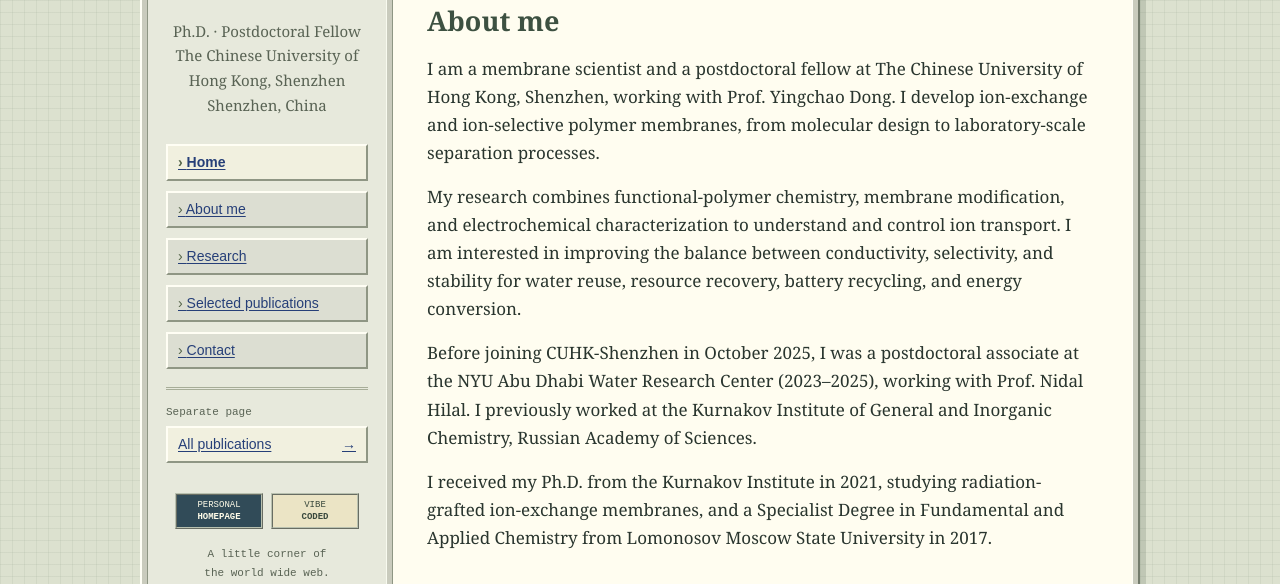
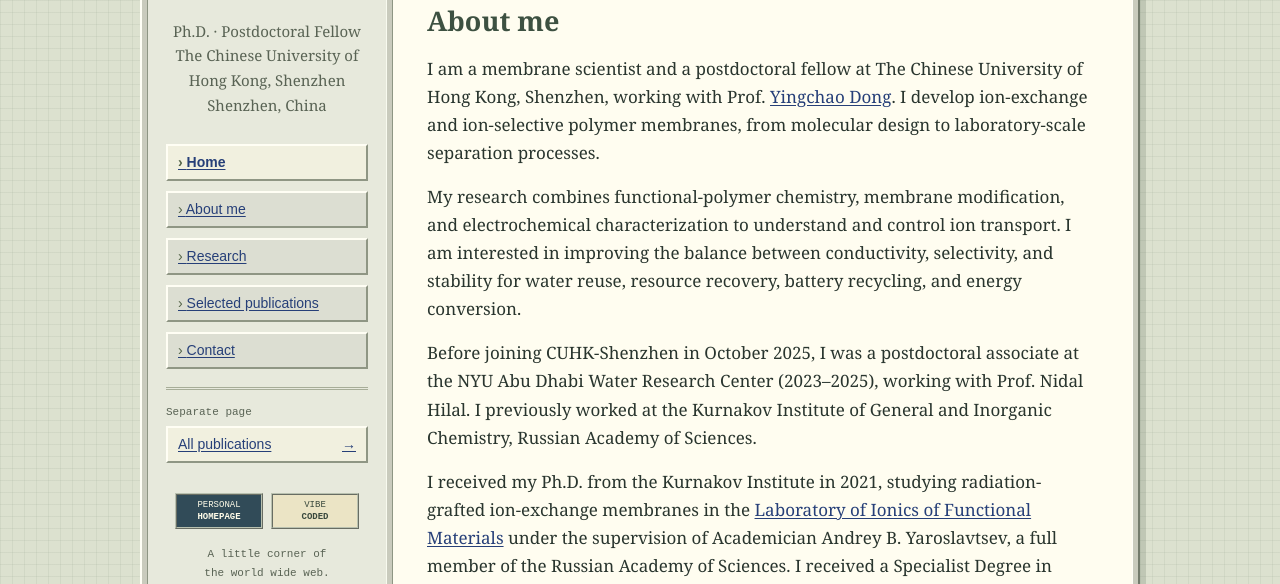
Before and after one commit to d-golubenko/d-golubenko.github.io, a plain HTML site: page index.html in a window 1280 px wide. Shown: the part 216-800 px from the top of the page. Drawn offline with Linux system fonts and the light colour scheme.

Commit message:
Add doctoral supervisor, laboratory and current supervisor links

```diff
--- a/index.html
+++ b/index.html
@@ -33,10 +33,10 @@
       <section id="about" aria-labelledby="about-title">
         <p class="eyebrow">01 / Hello, world</p>
         <h2 id="about-title">About me</h2>
-        <p>I am a membrane scientist and a postdoctoral fellow at The Chinese University of Hong Kong, Shenzhen, working with Prof. Yingchao Dong. I develop ion-exchange and ion-selective polymer membranes, from molecular design to laboratory-scale separation processes.</p>
+        <p>I am a membrane scientist and a postdoctoral fellow at The Chinese University of Hong Kong, Shenzhen, working with Prof. <a href="https://sse.cuhk.edu.cn/en/faculty/charliedong">Yingchao Dong</a>. I develop ion-exchange and ion-selective polymer membranes, from molecular design to laboratory-scale separation processes.</p>
         <p>My research combines functional-polymer chemistry, membrane modification, and electrochemical characterization to understand and control ion transport. I am interested in improving the balance between conductivity, selectivity, and stability for water reuse, resource recovery, battery recycling, and energy conversion.</p>
         <p>Before joining CUHK-Shenzhen in October 2025, I was a postdoctoral associate at the NYU Abu Dhabi Water Research Center (2023–2025), working with Prof. Nidal Hilal. I previously worked at the Kurnakov Institute of General and Inorganic Chemistry, Russian Academy of Sciences.</p>
-        <p>I received my Ph.D. from the Kurnakov Institute in 2021, studying radiation-grafted ion-exchange membranes, and a Specialist Degree in Fundamental and Applied Chemistry from Lomonosov Moscow State University in 2017.</p>
+        <p>I received my Ph.D. from the Kurnakov Institute in 2021, studying radiation-grafted ion-exchange membranes in the <a href="https://www.labifm.ru/">Laboratory of Ionics of Functional Materials</a> under the supervision of Academician Andrey B. Yaroslavtsev, a full member of the Russian Academy of Sciences. I received a Specialist Degree in Fundamental and Applied Chemistry from Lomonosov Moscow State University in 2017.</p>
       </section>
       <section id="research" aria-labelledby="research-title">
         <p class="eyebrow">02 / Research interests</p>
```
